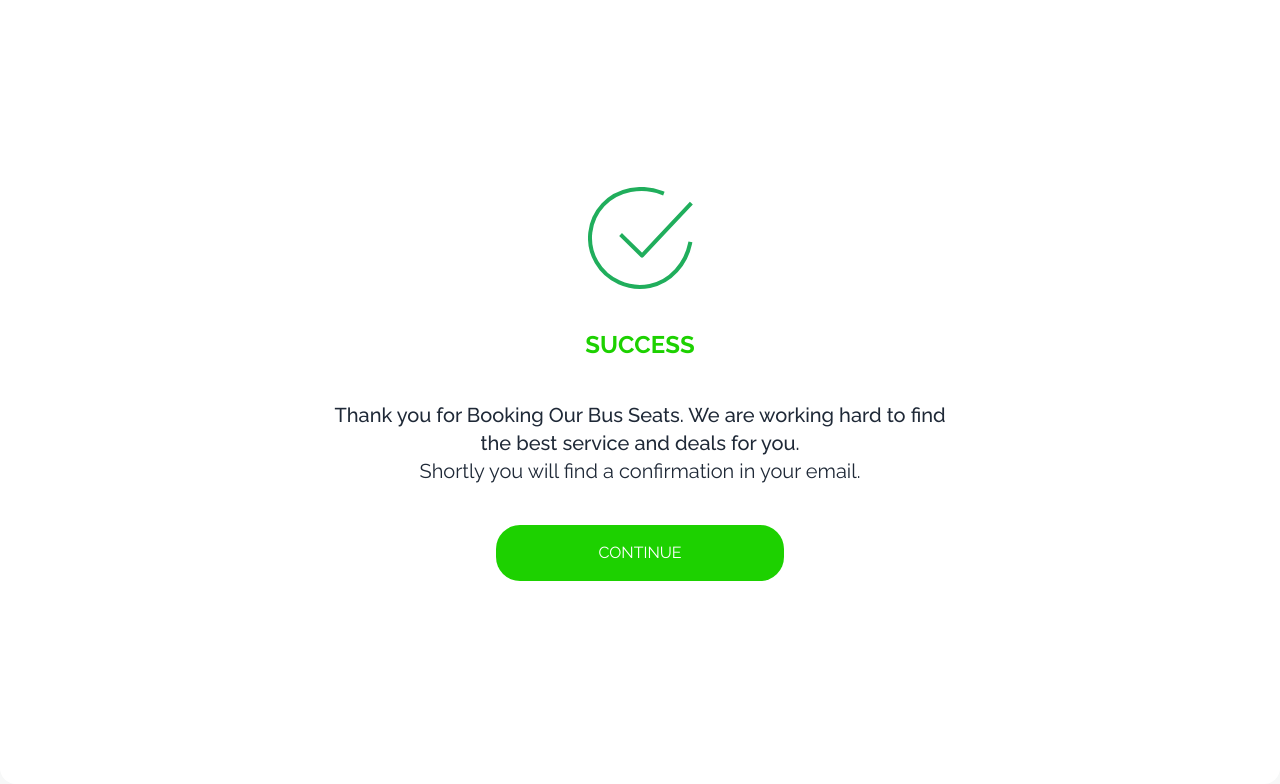
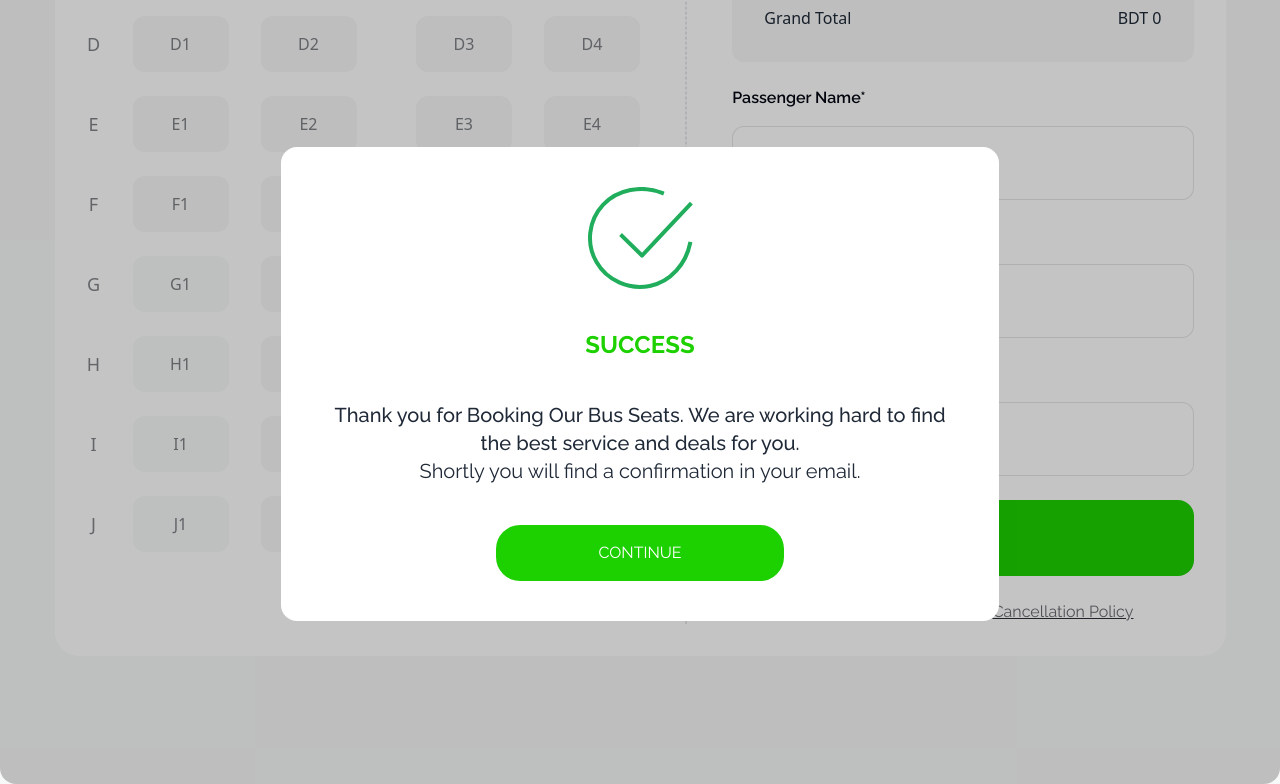
Before and after one commit to farisulalamruddro/ticketing, a plain HTML site: page index.html in a window 1280 px wide. Both pictures are taken after typing "Sample", "Sample", "name@example.com" into the empty fields and a click on the input "Next". Shown: the part 2435-3219 px from the top of the page. Drawn offline with nearby package versions, Linux system fonts and the light colour scheme.

Commit message:
Update index.html

```diff
--- a/index.html
+++ b/index.html
@@ -517,7 +517,7 @@
     </section>
 
 
-    <div id="confirmedPop" class="hidden bg-[#0000003b] w-full h-full bg-white rounded-2xl fixed inset-2/4 translate-y-[-50%] translate-x-[-50%] flex items-center justify-center text-center">
+    <div id="confirmedPop" class="hidden bg-[#0000003b] w-full h-full rounded-2xl fixed inset-2/4 translate-y-[-50%] translate-x-[-50%] flex items-center justify-center text-center">
         <div class="bg-white max-w-[718px] p-10 rounded-2xl flex flex-col items-center justify-center gap-10">
             <svg width="105" height="102" viewBox="0 0 105 102" fill="none" xmlns="http://www.w3.org/2000/svg">
             <path d="M102 56.7655C97.9998 76.36 82.9208 94.8103 61.7621 98.9329C51.4426 100.946 40.7378 99.7188 31.172 95.4247C21.6061 91.1305 13.6668 83.9889 8.48446 75.0166C3.30217 66.0442 1.1411 55.6987 2.30896 45.453C3.47682 35.2073 7.91407 25.5838 14.9889 17.9527C29.5 2.29275 54.0025 -2.01805 74.0013 5.81976" stroke="#20AE5C" stroke-width="4" stroke-linecap="square" stroke-linejoin="round"/>
```
